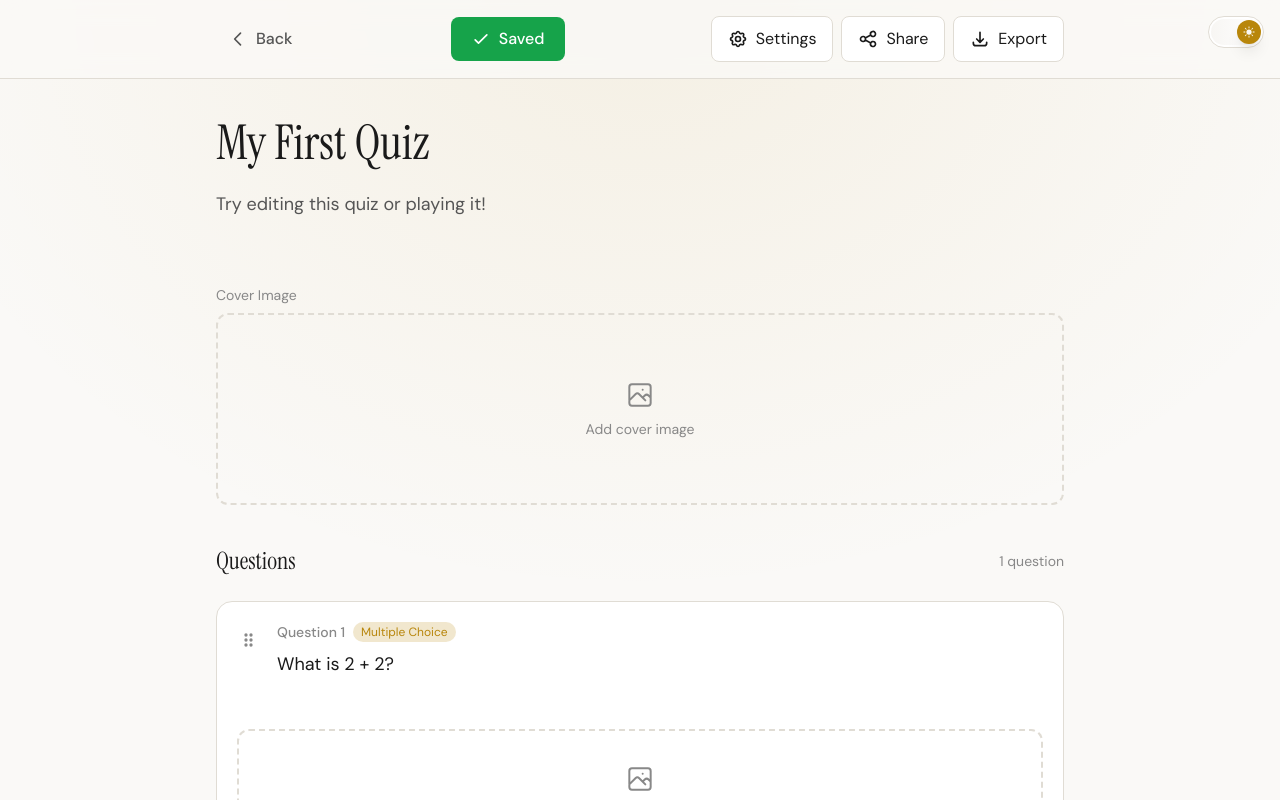
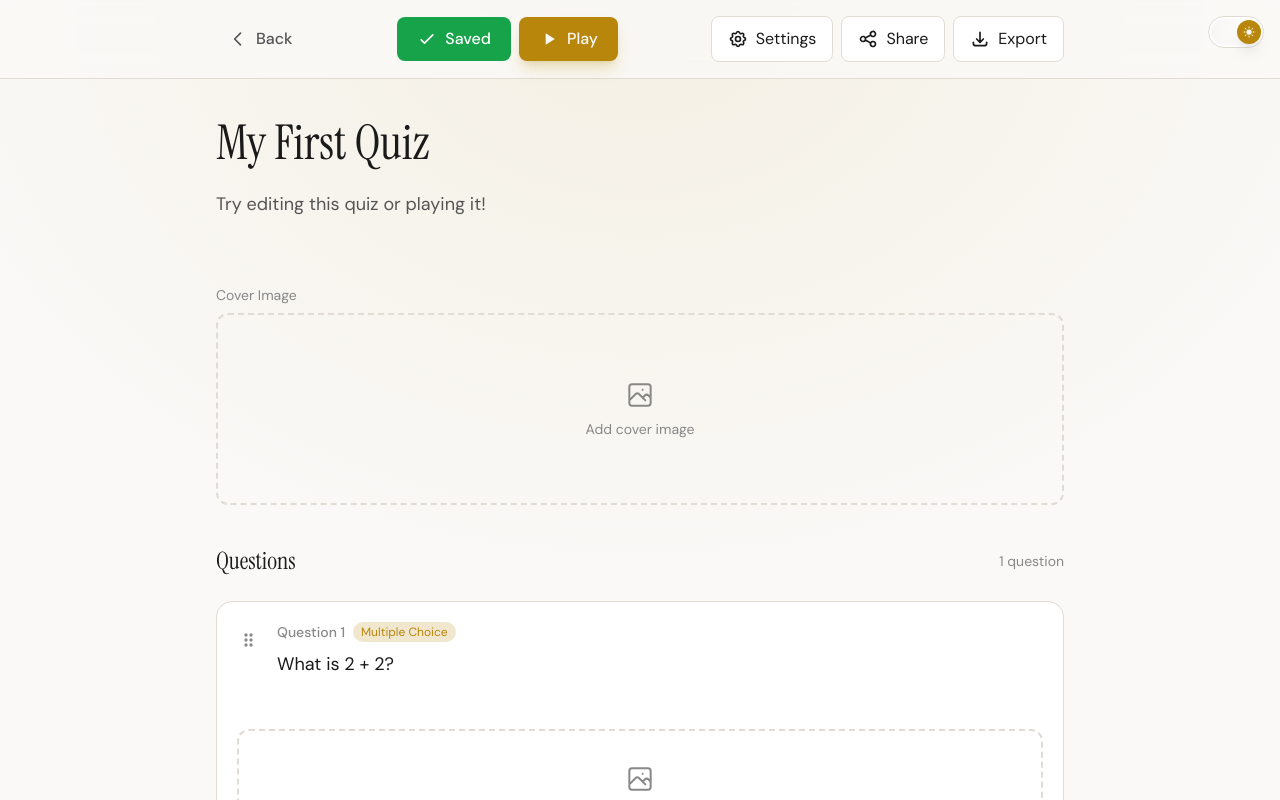
Before and after one commit to codingcodey/Quiz-Creator, a React (Vite) app: page / in a window 1280 px wide. Both pictures are taken after a click on the button "Try Demo Mode". Shown: the top 800 px of the page. Built offline with nearby package versions, Linux system fonts and the light colour scheme.

Commit message:
Implement demo mode sign-in prompt in App component; update QuizCard to always display play count; refine button styles and layout in QuizEditor and QuizPlayer for improved user experience.

```diff
--- a/src/App.tsx
+++ b/src/App.tsx
@@ -287,6 +287,12 @@ function App() {
   }, [isDemo, quizzes.length, saveQuiz]);
 
   const handlePlayQuiz = useCallback((quizId: string) => {
+    // In demo mode, require sign-in before playing
+    if (isDemo) {
+      setShowSignInPrompt(true);
+      return;
+    }
+
     const quiz = getQuiz(quizId);
     if (quiz && quiz.questions.length === 0) {
       setQuizToPlay(quizId);
@@ -295,7 +301,7 @@ function App() {
       setEditingQuizId(quizId);
       setView('play');
     }
-  }, [getQuiz]);
+  }, [getQuiz, isDemo]);
 
   // Show loading state
   if (loading) {
@@ -333,7 +339,8 @@ function App() {
             quiz={editingQuiz}
             onSave={handleSaveQuiz}
             onExport={exportQuizData}
-            onBack={goHome}
+            onBack={isDemo ? () => setShowSignInPrompt(true) : goHome}
+            onPlay={() => handlePlayQuiz(editingQuiz.id)}
             theme={theme}
             onToggleTheme={toggleTheme}
             onEnableSharing={() => handleEnableSharing(editingQuiz.id)}
--- a/src/components/Dashboard.tsx
+++ b/src/components/Dashboard.tsx
@@ -66,7 +66,7 @@ export function Dashboard({
   return (
     <section
       id="dashboard"
-      className="min-h-screen py-16 px-6"
+      className="py-16 px-6"
       style={{
         background: `
           radial-gradient(ellipse 80% 50% at 20% 0%, var(--color-accent-muted) 0%, transparent 50%),
@@ -163,7 +163,7 @@ export function Dashboard({
               <select
                 value={sortBy}
                 onChange={(e) => setSortBy(e.target.value as typeof sortBy)}
-                className="px-4 py-3 bg-bg-tertiary border border-border rounded-xl text-sm text-text-primary focus:outline-none focus:border-accent focus:ring-2 focus:ring-accent/20 cursor-pointer hover:border-accent/30 transition-all duration-300"
+                className="px-4 py-2.5 bg-bg-tertiary border border-border rounded-xl text-sm text-text-primary focus:outline-none focus:border-accent focus:ring focus:ring-accent/10 cursor-pointer hover:border-accent/30 transition-all duration-300"
               >
                 <option value="newest">Newest</option>
                 <option value="oldest">Oldest</option>
--- a/src/components/QuizCard.tsx
+++ b/src/components/QuizCard.tsx
@@ -71,15 +71,13 @@ export function QuizCard({ quiz, onEdit, onDelete, onDuplicate, onExport, onPlay
             {questionCount} question{questionCount !== 1 ? 's' : ''}
           </div>
 
-          {/* Play count badge */}
-          {quiz.playCount && quiz.playCount > 0 && (
-            <div className="flex items-center gap-1.5 px-2.5 py-1 bg-bg-primary/80 backdrop-blur-sm rounded-full text-xs text-text-secondary">
-              <svg className="w-3.5 h-3.5" fill="currentColor" viewBox="0 0 24 24">
-                <path d="M8 5v14l11-7z" />
-              </svg>
-              {quiz.playCount}
-            </div>
-          )}
+          {/* Play count badge - always show with triangle, even at 0 */}
+          <div className="flex items-center gap-1.5 px-2.5 py-1 bg-bg-primary/80 backdrop-blur-sm rounded-full text-xs text-text-secondary">
+            <svg className="w-3.5 h-3.5" fill="currentColor" viewBox="0 0 24 24">
+              <path d="M8 5v14l11-7z" />
+            </svg>
+            {quiz.playCount ?? 0}
+          </div>
 
           {/* Public badge */}
           {quiz.settings?.isPublic && (
@@ -160,7 +158,7 @@ export function QuizCard({ quiz, onEdit, onDelete, onDuplicate, onExport, onPlay
               e.stopPropagation();
               onPlay();
             }}
-            className="absolute bottom-4 right-4 z-10 w-11 h-11 flex items-center justify-center bg-accent rounded-xl text-bg-primary hover:bg-accent-hover hover:scale-105 hover:shadow-xl hover:shadow-accent/40 active:scale-95 transition-all duration-300 shadow-lg shadow-accent/25 group/play"
+            className="absolute bottom-4 right-4 z-20 w-11 h-11 flex items-center justify-center bg-accent rounded-xl text-bg-primary hover:bg-accent-hover hover:scale-105 hover:shadow-xl hover:shadow-accent/40 active:scale-95 transition-all duration-300 shadow-lg shadow-accent/25 group/play"
             title="Play quiz"
           >
             <svg className="w-5 h-5 ml-0.5 transition-transform duration-300 group-hover/play:scale-105" fill="currentColor" viewBox="0 0 24 24">
@@ -216,7 +214,7 @@ export function QuizCard({ quiz, onEdit, onDelete, onDuplicate, onExport, onPlay
         {/* Click overlay to edit */}
         <button
           onClick={onEdit}
-          className="absolute inset-0 w-full h-full cursor-pointer"
+          className="absolute inset-0 w-full h-full cursor-pointer z-10"
           aria-label={`Edit ${quiz.title}`}
         />
       </article>
--- a/src/components/QuizEditor.tsx
+++ b/src/components/QuizEditor.tsx
@@ -570,6 +570,19 @@ export function QuizEditor({
               </svg>
               {showSaved ? 'Saved' : 'Save'}
             </button>
+            <button
+              onClick={handlePlay}
+              className={`flex items-center gap-2 px-5 py-2.5 rounded-lg font-medium transition-all min-h-[44px] ${
+                isQuizValid
+                  ? 'bg-accent text-bg-primary hover:bg-accent-hover shadow-lg shadow-accent/25 cursor-pointer'
+                  : 'bg-text-muted/30 text-text-muted cursor-not-allowed'
+              }`}
+            >
+              <svg className="w-5 h-5" fill="currentColor" viewBox="0 0 24 24">
+                <path d="M8 5v14l11-7z" />
+              </svg>
+              Play
+            </button>
           </div>
 
           <div className="flex items-center gap-2">
```
Also changed, not shown: src/components/QuizPlayer.tsx (+12 -3 lines).
